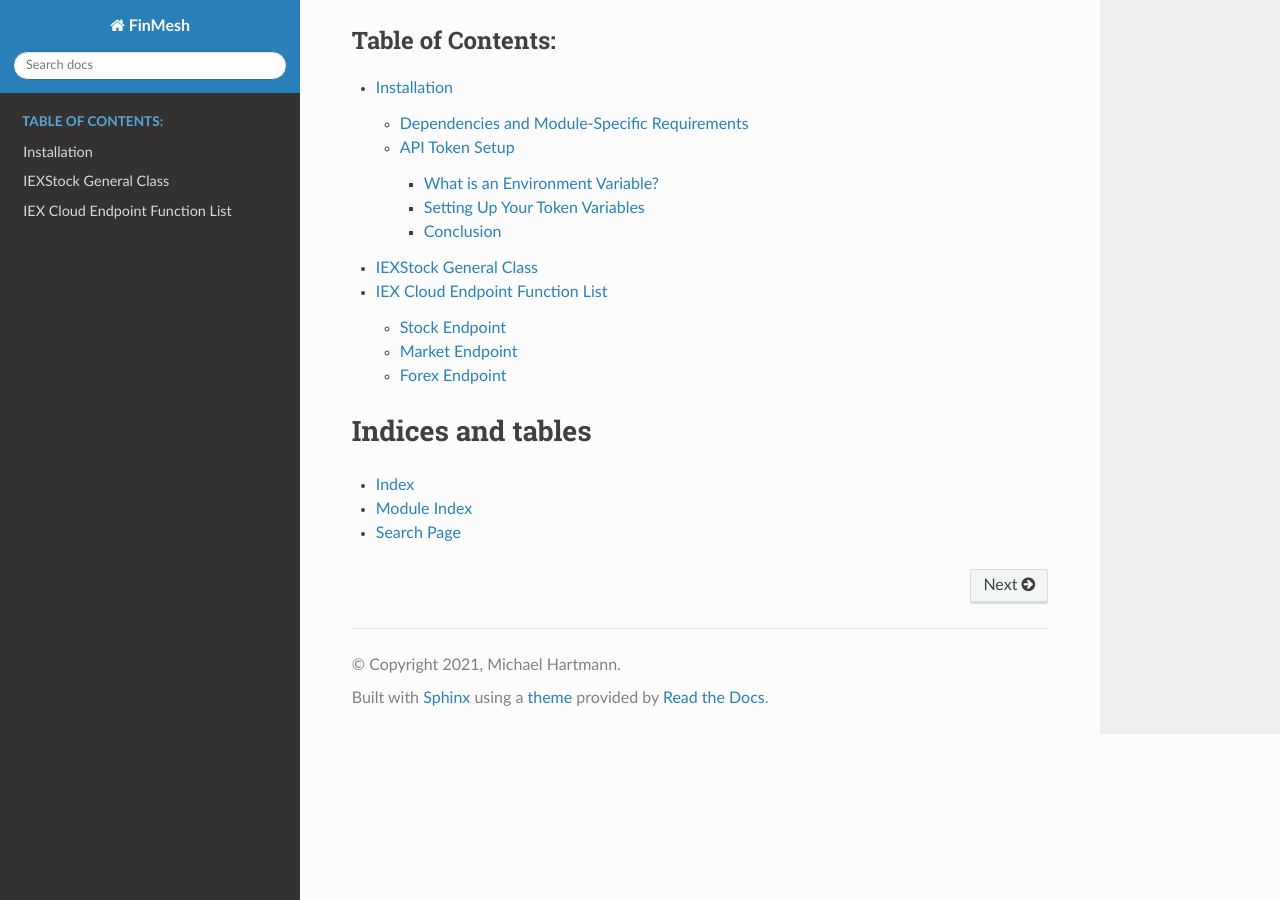
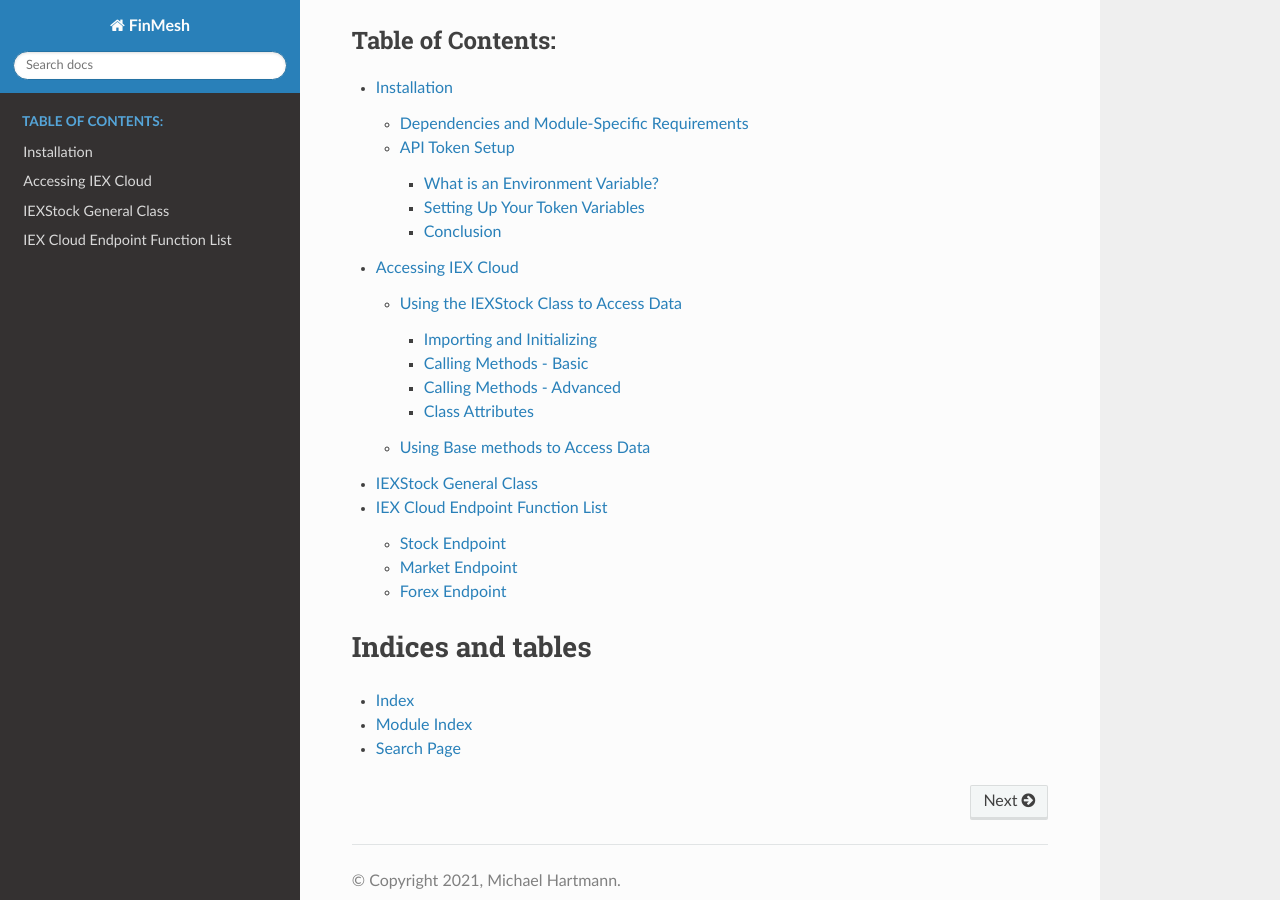
Before and after one commit to MichaelPHartmann/FinMesh, a Sphinx documentation site: the page built from docs/source/index.rst, in a window 1280 px wide and 900 px high, scrolled down 636 px. Built offline with Sphinx 7.4.7 and the Read the Docs theme 2.0.0, drawn with Linux system fonts in a browser that asks for light colours; some of the changed lines change nothing that is shown.

Commit message:
IEX tutorial partially finished

```diff
--- /dev/null
+++ b/docs/source/iextutorial.rst
@@ -0,0 +1,104 @@
+Accessing IEX Cloud
+###################
+
+These tutorials are meant for those who are new to programming, and cover each step fairly thoroughly.
+If you are experienced in Python, the docs
+
+Using the IEXStock Class to Access Data
+=======================================
+The easiest way to access data for a particular stock (or group of stocks) is using the IEXStock class.
+It stores relevant information like ticker, date, and data period preferences so you can request data and get it in a single line.
+It also stores all the requests you've made as dynamic class attributes, meaning you can save on credits.
+You can output data as JSON or as Pandas, and then through Pandas as either excel or csv format.
+
+The IEXStock class is contained in the ``iex`` directory's ``__init__`` file so there is no need to specify further than the directory level.
+
+Importing and Initializing
+^^^^^^^^^^^^^^^^^^^^^^^^^^
+
+When you attach the variable name ``AAPL`` to the class, you are doing what is called initializing the class.
+When you initialize a class, sometimes you are required to input some details about the class. These are called arguments.
+The IEXStock class only requires a single argument, and that is ``'ticker'``. This is the ticker or symbol of the stock as a string.
+
+The program will tell you if you forgot an argument and that will look something like this:
+
+  >>> AAPL = IEXStock()
+  TypeError: __init__() missing 1 required positional argument: 'ticker'
+
+In these examples I'll look at three ways one can get FinMesh into their code.
+They all accomplish the same thing.
+
+You can import the whole package and call the directory and class:
+
+  >>> import FinMesh
+  >>> AAPL = FinMesh.iex.IEXStock('AAPL')
+
+You can import the specific IEX module and call the class:
+
+  >>> from FinMesh import iex
+  >>> AAPL = iex.IEXStock('AAPL')
+
+Or you can import just the class and save yourself some typing:
+
+  >>> from FinMesh.iex import IEXStock
+  >>> AAPL = IEXStock('AAPL')
+
+Calling Methods - Basic
+^^^^^^^^^^^^^^^^^^^^^^^
+
+Once you have the method (or function) and have initialized it with the ticker of the stock you want to look at, you can start requesting data.
+The naming of all the methods in the IEXStock class follow two rigid rules:
+
+1. All method names will match as closely as possible with their names according to IEX Cloud documentation, with all spaces as underscores
+and
+2. All data request methods under the IEXStock class have the prefix '\get_'
+
+Here we will request some key stats about the company and their latest quarterly balance sheet.
+
+  >>> AAPL.get_key_stats()
+  # A whole bunch of JSON containing the keys and values from the Key Stats endpoint
+
+  >>> AAPL.get_balance_sheet()
+  # A whole bunch of JSON containing the keys and values from the latest balance sheet
+
+Calling Methods - Advanced
+^^^^^^^^^^^^^^^^^^^^^^^^^^
+
+These methods will return some nice JSON data, but we don't always want JSON data. Pandas is the solution for that.
+Pandas take data and formats it into ``dataframes``, otherwise known as tables.
+This makes it easier to work with in Python and export to Excel.
+If you want to output a Pandas dataframe, simply specify the output:
+
+  >>> AAPL.get_key_stats(ouput='pandas')
+  # A nice dataframe containing the keys and values from the Key Stats endpoint
+
+Class Attributes
+^^^^^^^^^^^^^^^^
+
+Every time you call a method, you are making a request to the IEX Cloud API, thus costing you credits.
+Even the lowest teir has more than enough credits to work with small projects, but as soon as you want to start gathering lots of data, you might run out.
+
+One limited solution to this is keeping the responses from the methods as a class attribute.
+A class attribute is basically just a characteristic of the class. For example, an attribute of moles is they live undergound.
+When you call a method, the result will automatically be assigned to an attribute of the same name, minus the '\get' prefix.
+You call it with the class anme and no parenthesis.
+
+  >>> AAPL.key_stats
+  # A nice dataframe containing the keys and values from the Key Stats endpoint
+
+  >>> AAPL.balance_sheet
+  # A whole bunch of JSON containing the keys and values from the latest balance sheet
+
+Notice that when we call the attributes they return different data types.
+That is because the attribute will be whatever output type (JSON or DataFrame) was requested last.
+
+
+Using Base methods to Access Data
+===================================
+
+The IEXStock class is built on a collection of sub-modules containing simple methods that request and receive JSON.
+These have no Pandas output and are purposefully minimum viable methods for accessing IEX Cloud data.
+
+The base methods for IEX Cloud are contained in the ``stock``, ``premium``, ``market``, and ``forex`` modules.
+You will need to specify which module you would like to access in the ``import`` path.
+All the methods you need for stock specific data will be in the ``stock`` directory.
--- a/docs/source/index.rst
+++ b/docs/source/index.rst
@@ -31,6 +31,7 @@
    :caption: Table of Contents:
 
    install
+   iextutorial
    iexstockclass
    iex
 
```
Also changed, not shown: 15 other files.
